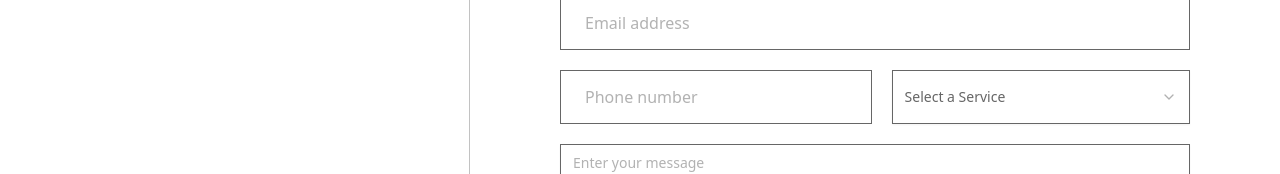
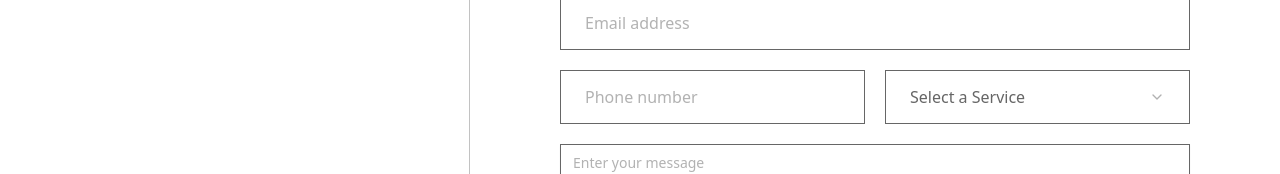
Before and after one commit to Sam-Rytech/de-alice-New, a Next.js app: page / in a window 1280 px wide. Shown: the part 5381-5555 px from the top of the page. Built offline with nearby package versions, Linux system fonts and the light colour scheme.

Commit message:
Made some changes to select.jsx

```diff
--- a/components/ui/select.jsx
+++ b/components/ui/select.jsx
@@ -35,7 +35,7 @@ function SelectTrigger({
       data-slot="select-trigger"
       data-size={size}
       className={cn(
-        "border-input data-[placeholder]:text-muted-foreground [&_svg:not([class*='text-'])]:text-muted-foreground focus-visible:border-ring focus-visible:ring-ring/50 aria-invalid:ring-destructive/20 dark:aria-invalid:ring-destructive/40 aria-invalid:border-destructive dark:bg-input/30 dark:hover:bg-input/50 flex w-fit items-center justify-between gap-2 rounded-md border bg-transparent px-3 py-2 text-sm whitespace-nowrap shadow-xs transition-[color,box-shadow] outline-none focus-visible:ring-[3px] disabled:cursor-not-allowed disabled:opacity-50 h-[54px] data-[size=sm]:h-8 *:data-[slot=select-value]:line-clamp-1 *:data-[slot=select-value]:flex *:data-[slot=select-value]:items-center *:data-[slot=select-value]:gap-2 [&_svg]:pointer-events-none [&_svg]:shrink-0 [&_svg:not([class*='size-'])]:size-4",
+        "border-input border-[#666666] h-10 data-[placeholder]:text-muted-foreground [&_svg:not([class*='text-'])]:text-muted-foreground focus-visible:border-ring focus-visible:ring-ring/50 aria-invalid:ring-destructive/20 dark:aria-invalid:ring-destructive/40 aria-invalid:border-destructive dark:bg-input/30 dark:hover:bg-input/50 flex w-fit items-center justify-between gap-2 rounded-md border bg-transparent px-6 py-2 whitespace-nowrap transition-[color,box-shadow] outline-none focus-visible:ring-[3px] disabled:cursor-not-allowed disabled:opacity-50 data-[size=sm]:h-8 *:data-[slot=select-value]:line-clamp-1 *:data-[slot=select-value]:flex *:data-[slot=select-value]:items-center *:data-[slot=select-value]:gap-2 [&_svg]:pointer-events-none [&_svg]:shrink-0 [&_svg:not([class*='size-'])]:size-4",
         className
       )}
       {...props}>
@@ -58,7 +58,7 @@ function SelectContent({
       <SelectPrimitive.Content
         data-slot="select-content"
         className={cn(
-          'bg-white text-popover-foreground data-[state=open]:animate-in data-[state=closed]:animate-out data-[state=closed]:fade-out-0 data-[state=open]:fade-in-0 data-[state=closed]:zoom-out-95 data-[state=open]:zoom-in-95 data-[side=bottom]:slide-in-from-top-2 data-[side=left]:slide-in-from-right-2 data-[side=right]:slide-in-from-left-2 data-[side=top]:slide-in-from-bottom-2 relative z-50 max-h-(--radix-select-content-available-height) min-w-[8rem] origin-(--radix-select-content-transform-origin) overflow-x-hidden overflow-y-auto rounded-md border shadow-md',
+          'bg-white text-popover-foreground data-[state=open]:animate-in data-[state=closed]:animate-out data-[state=closed]:fade-out-0 data-[state=open]:fade-in-0 data-[state=closed]:zoom-out-95 data-[state=open]:zoom-in-95 data-[side=bottom]:slide-in-from-top-2 data-[side=left]:slide-in-from-right-2 data-[side=right]:slide-in-from-left-2 data-[side=top]:slide-in-from-bottom-2 relative z-50 max-h-(--radix-select-content-available-height) min-w-[8rem] origin-(--radix-select-content-transform-origin) overflow-x-hidden overflow-y-auto border shadow-md',
           position === 'popper' &&
             'data-[side=bottom]:translate-y-1 data-[side=left]:-translate-x-1 data-[side=right]:translate-x-1 data-[side=top]:-translate-y-1',
           className
@@ -89,7 +89,7 @@ function SelectLabel({
   return (
     <SelectPrimitive.Label
       data-slot="select-label"
-      className={cn("text-muted-foreground px-2 py-1.5 text-xs", className)}
+      className={cn("text-muted-foreground px-2 py-1.5", className)}
       {...props} />
   );
 }
@@ -103,7 +103,7 @@ function SelectItem({
     <SelectPrimitive.Item
       data-slot="select-item"
       className={cn(
-        "focus:bg-accent focus:text-accent-foreground [&_svg:not([class*='text-'])]:text-muted-foreground relative flex w-full cursor-default items-center gap-2 rounded-sm py-1.5 pr-8 pl-2 text-sm outline-hidden select-none data-[disabled]:pointer-events-none data-[disabled]:opacity-50 [&_svg]:pointer-events-none [&_svg]:shrink-0 [&_svg:not([class*='size-'])]:size-4 *:[span]:last:flex *:[span]:last:items-center *:[span]:last:gap-2",
+        "focus:bg-accent focus:text-accent-foreground [&_svg:not([class*='text-'])]:text-muted-foreground relative flex w-full cursor-default items-center gap-2 rounded-sm py-1.5 pr-8 pl-2 outline-hidden select-none data-[disabled]:pointer-events-none data-[disabled]:opacity-50 [&_svg]:pointer-events-none [&_svg]:shrink-0 [&_svg:not([class*='size-'])]:size-4 *:[span]:last:flex *:[span]:last:items-center *:[span]:last:gap-2",
         className
       )}
       {...props}>
```
